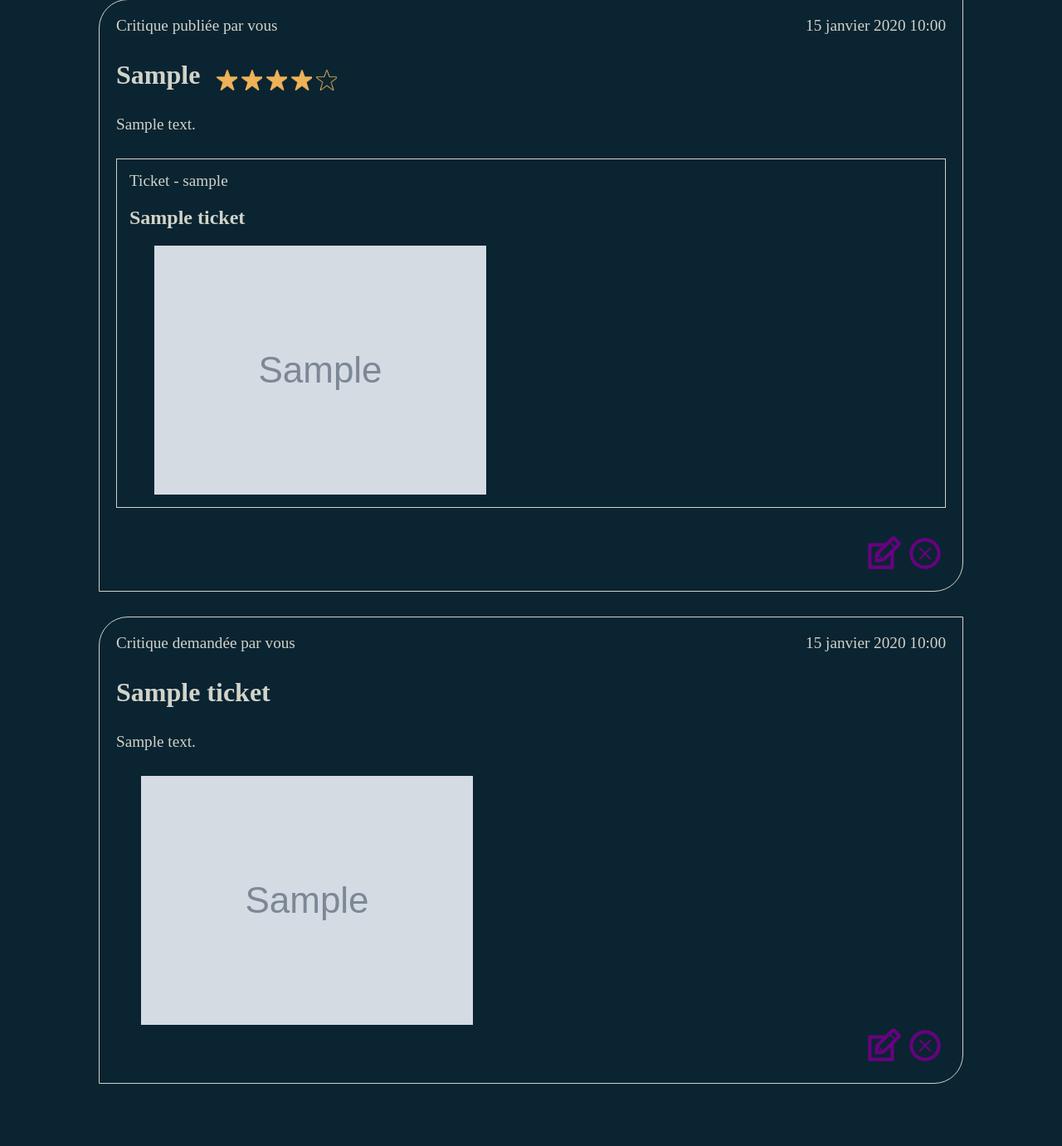
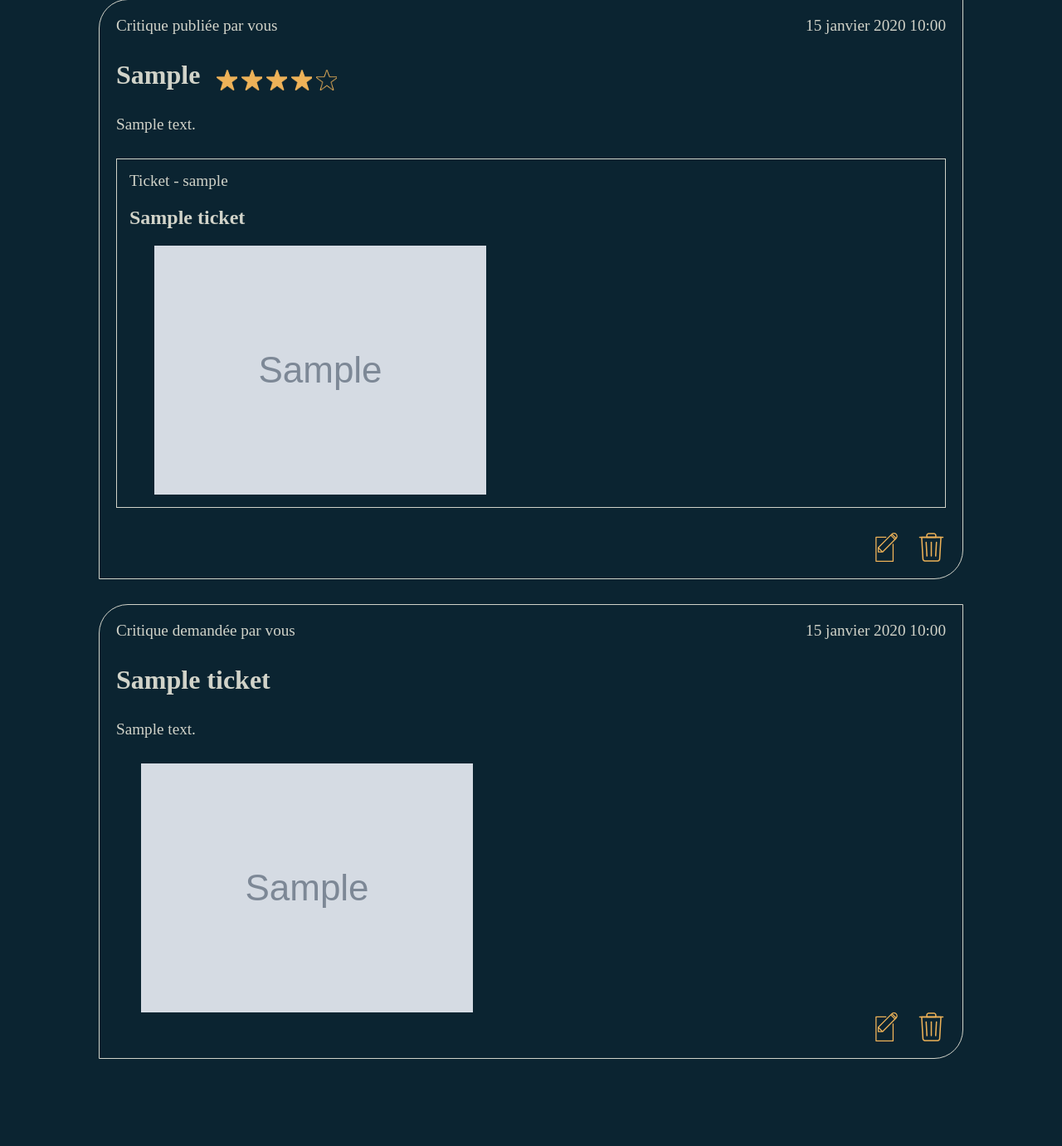
Before and after one commit to DaGuinci/litRevu, a Django app: page /posts/ in a window 1280 px wide. Shown: the part 176-1557 px from the top of the page at 83% size. After the commit the page ends 1452 px from the top, so only its background shows below. Run offline with Django 4.2, Linux system fonts and the light colour scheme; a user stored in the database is signed in; tables that the repository leaves empty hold one stand-in row (values such as "Sample post"); grey boxes marked "Sample" are stand-in pictures.

Commit message:
upd - css edit buttons and limit to posts page

```diff
--- a/review/templates/review/partials/review_snippet.html
+++ b/review/templates/review/partials/review_snippet.html
@@ -36,19 +36,19 @@
         {% endif %}
     </div>
     {% endif %}
-    {% if user == review.user %}
+    {% if user == review.user and buttons_display %}
     <div class="edit_buttons">
         <div
         class="delete"
         style="mask-image: url('{% static 'images/edit.svg'%}')"
         >
-            <a href="{% url 'edit_review' review.id %}"></a>
+            <a href="{% url 'edit_review' review.id %}" title="Modifier la critique"></a>
         </div>
         <div
         class="delete"
         style="mask-image: url('{% static 'images/delete.svg'%}')"
         >
-            <a href="{% url 'delete_review' review.id %}"></a>
+            <a href="{% url 'delete_review' review.id %}" title="Supprimer la critique"></a>
         </div>
 
     </div>
--- a/review/views.py
+++ b/review/views.py
@@ -85,7 +85,8 @@ def user_posts(request):
         )
     return render(request,
                   'review/user_posts.html',
-                  {'posts': posts}
+                  {'posts': posts,
+                   'buttons_display': True}
                   )
 
 
--- a/static/styles/src/partials/_reviewBlock.scss
+++ b/static/styles/src/partials/_reviewBlock.scss
@@ -80,12 +80,14 @@
     .edit_buttons{
         display: flex;
         justify-content: flex-end;
+        gap: 15px;
 
         .delete{
-            width: 50px;
-            height: 50px;
+            width: 35px;
+            height: 35px;
             mask-size: contain;
-            background: $secondary;
+            mask-repeat: no-repeat;
+            background: $secondary2;
             cursor: pointer;
 
             a{
--- a/static/styles/src/partials/_subscribes.scss
+++ b/static/styles/src/partials/_subscribes.scss
@@ -10,7 +10,7 @@
 
     ul{
         width: 80%;
-        margin: 50px;
+        // margin: 50px;
 
         li{
             width: 100%;
--- a/static/styles/styles.css
+++ b/static/styles/styles.css
@@ -179,12 +179,14 @@ form .subtitle {
 .reviewBlock .edit_buttons {
   display: flex;
   justify-content: flex-end;
+  gap: 15px;
 }
 .reviewBlock .edit_buttons .delete {
-  width: 50px;
-  height: 50px;
+  width: 35px;
+  height: 35px;
   mask-size: contain;
-  background: #670280;
+  mask-repeat: no-repeat;
+  background: #EEB258;
   cursor: pointer;
 }
 .reviewBlock .edit_buttons .delete a {
@@ -322,7 +324,6 @@ form .subtitle {
 }
 .subscribes_section ul {
   width: 80%;
-  margin: 50px;
 }
 .subscribes_section ul li {
   width: 100%;
```
Also changed, not shown: README.md, static/images/delete.svg, static/images/edit.svg, 1 other file.
